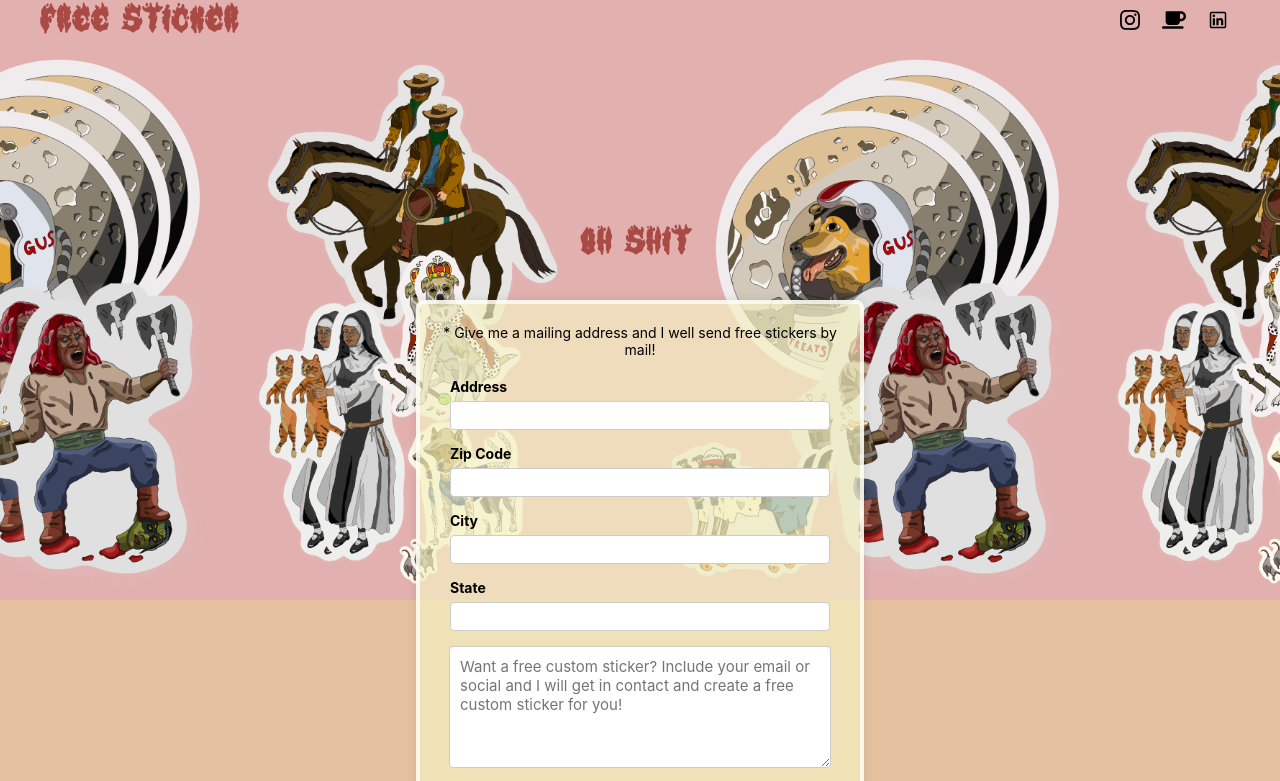
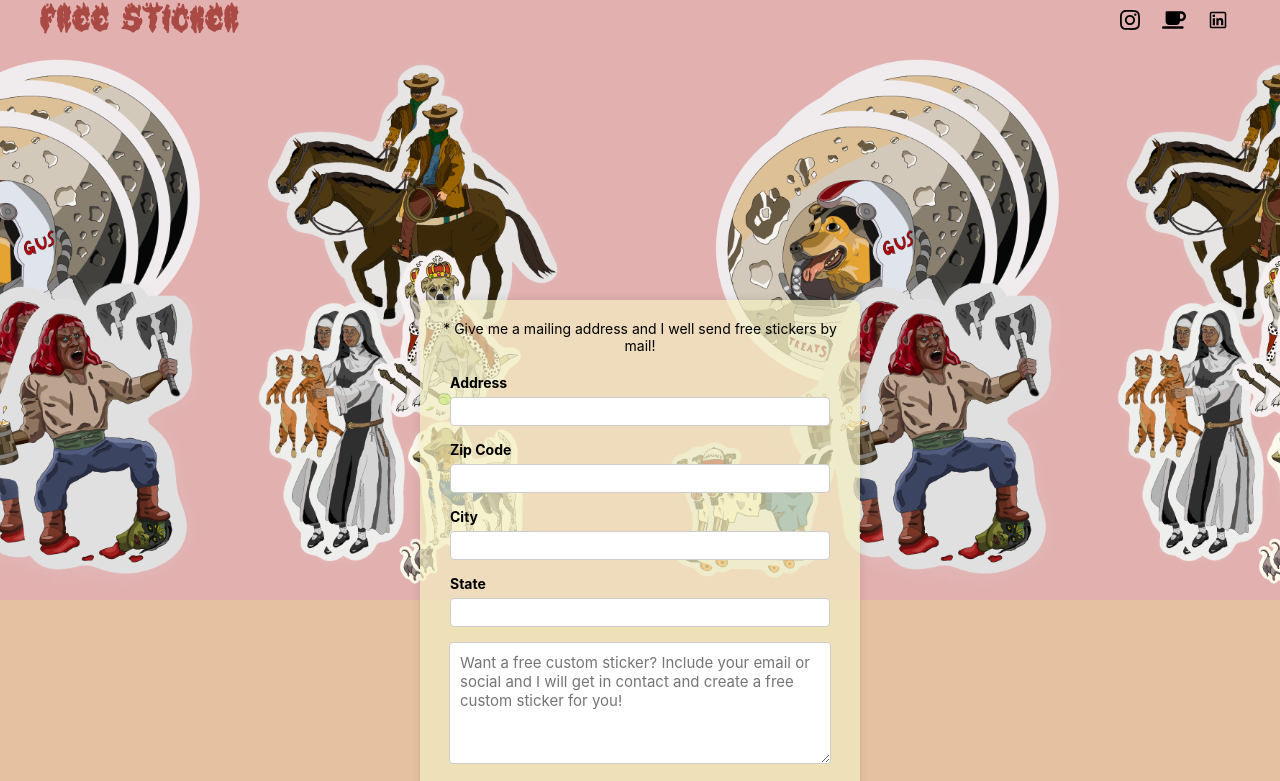
Before and after one commit to wliederer/betsy, a React (Create React App) app: page / in a window 1280 px wide. Shown: the top 781 px of the page. Built offline with nearby package versions, Linux system fonts and the light colour scheme.

Commit message:
remove stuff

```diff
--- a/src/Components/Hero.js
+++ b/src/Components/Hero.js
@@ -5,7 +5,7 @@ const Hero = () => {
     return (
         <div className="hero-container">
             <div className="hero-content">
-                <h1 className="hero-title">Oh Shit</h1>
+                {/* <h1 className="hero-title">Oh Shit</h1> */}
                 {/* <h2 className="hero-subtitle">Brighten Your Day with our Free Sticker Collection</h2> */}
                 {/* <p className="hero-description">Submit an address to receive this months free stickers!</p> */}
                 {/* <button className="hero-btn">Get Started</button> */}
--- a/src/Components/SendEmail.css
+++ b/src/Components/SendEmail.css
@@ -10,7 +10,7 @@
   box-shadow: 0 0 10px rgba(0, 0, 0, 0.1);
   text-align: center;
   margin-top: -300px;
-  border: 4px solid rgba(255, 255, 255, 0.7);
+  /* border: 4px solid rgba(255, 255, 255, 0.7); */
 }
 
 @media (max-width: 768px) {
```
